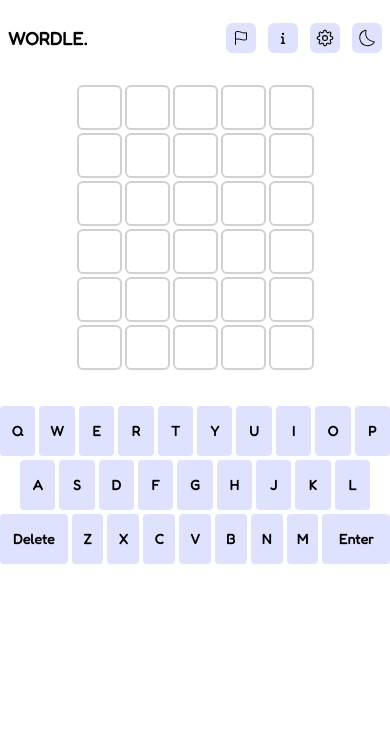
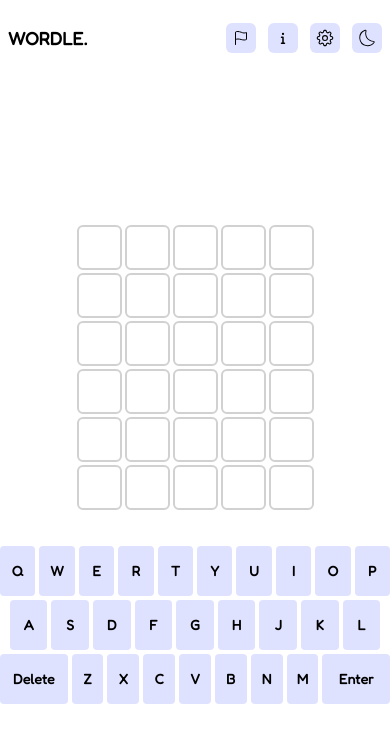
Before and after one commit to HowdyHowe/wordle-project, a Next.js app: page / in a window 390 px wide. Shown: the top 742 px of the page. Built offline with nearby package versions, Linux system fonts and the light colour scheme.

Commit message:
Minor widget adjustment, and readme.md modification.

```diff
--- a/src/components/keyboard.tsx
+++ b/src/components/keyboard.tsx
@@ -45,7 +45,7 @@
                 </div>
 
             {/* Row 2 */}
-            <div className="grid grid-cols-9 w-[350px] mx-auto gap-1 lg:gap-2 lg:min-w-[750px]">
+            <div className="grid grid-cols-9 w-[95%] mx-auto gap-1 lg:gap-2 lg:min-w-[750px]">
                 {"ASDFGHJKL".split("").map((letter) => {
                     const found = letterStatus.find(l => l.letter === letter);
                     const status = found?.status || "";
--- a/src/styles/globals.scss
+++ b/src/styles/globals.scss
@@ -14,8 +14,12 @@
   /* alternative: floating scrollbar on Chromium */
 // }
 
+// .main {
+//   @apply relative flex flex-col items-center justify-center font-fredoka w-screen h-screen lg:pt-[150px];
+// }
+
 .main {
-  @apply relative flex flex-col items-center justify-start font-fredoka w-screen h-screen lg:pt-[150px];
+  @apply relative flex flex-col items-center justify-center font-fredoka w-screen h-screen;
 }
 
 .box-light {
@@ -46,9 +50,6 @@
   @apply flex items-center justify-center min-w-[45px] min-h-[45px] bg-[#2eb812] text-white text-lg rounded-md animate-flip lg:w-[60px] lg:h-[60px] lg:text-2xl
 }
 
-.keyboard-key {
-  @apply flex items-center justify-center h-[50px] text-sm rounded-[4px] active:scale-90 active:bg-[#c7c9ff] lg:rounded-md lg:text-xl lg:hover:bg-[#d8dbff] transition-all duration-75
-}
 
 .box-incorrect-dummy {
   @apply flex items-center justify-center min-w-[45px] min-h-[45px] bg-[#b6b6b6] text-white text-lg rounded-md lg:w-[60px] lg:h-[60px] lg:text-2xl
@@ -61,3 +62,7 @@
 .box-correct-dummy {
   @apply flex items-center justify-center min-w-[45px] min-h-[45px] bg-[#2eb812] text-white text-lg rounded-md lg:w-[60px] lg:h-[60px] lg:text-2xl
 }
+
+.keyboard-key {
+  @apply flex items-center justify-center h-[50px] text-sm rounded-[4px] active:scale-90 active:bg-[#c7c9ff] lg:rounded-md lg:text-xl lg:hover:bg-[#d8dbff] transition-all duration-75
+}
```
Also changed, not shown: 1 other file (tests, documents, lock files or other folders).
